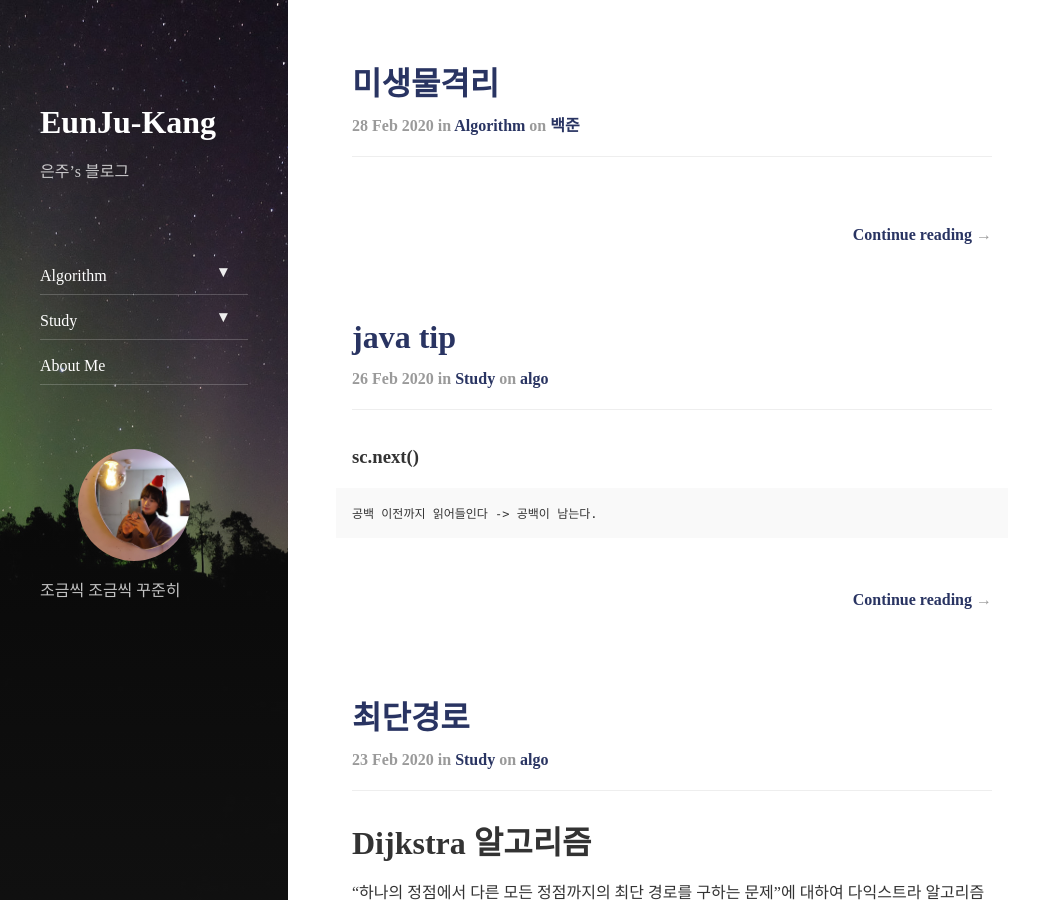
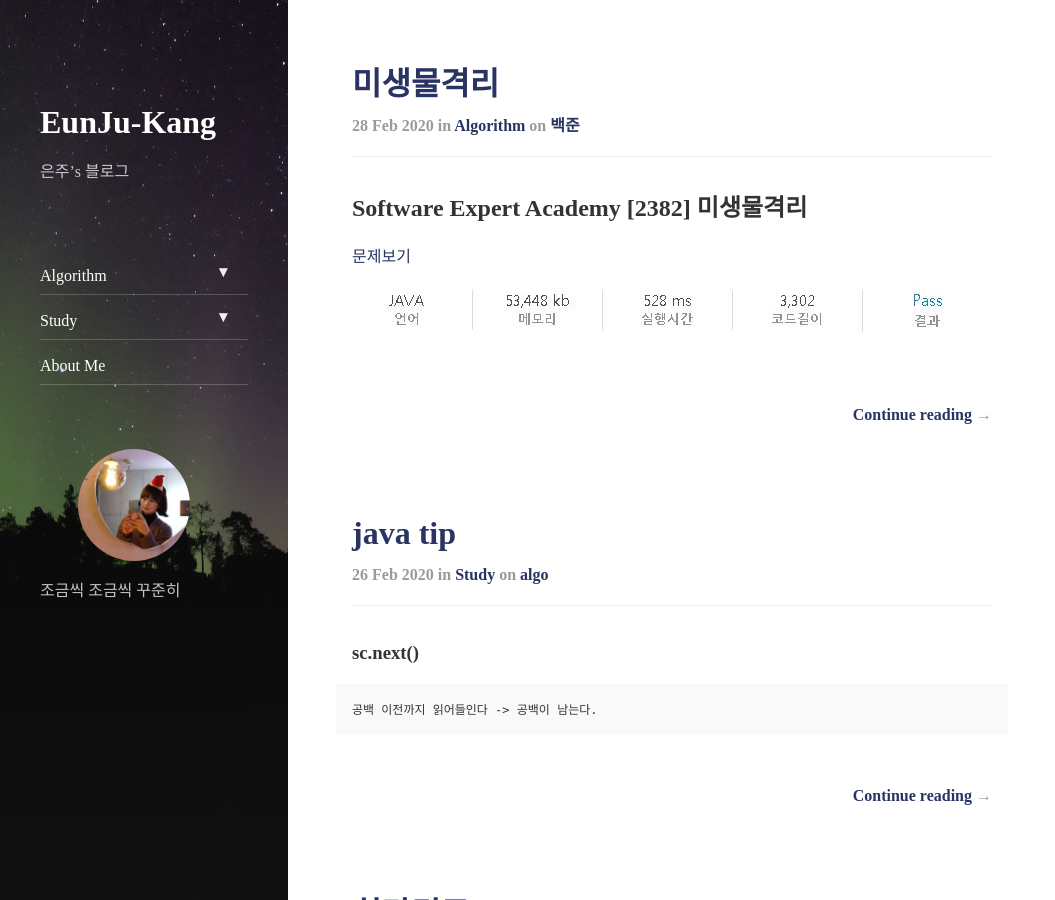
Before and after one commit to EunJu-Kang/EunJu-Kang.github.io, a Jekyll site: the page built from index.html, in a window 1280 px wide and 900 px high. Shown: the whole window, without its empty margins (0-1055 px from the left). Built offline with Jekyll 4.4.1, drawn with Linux system fonts in a browser that asks for light colours; nearby versions of some CDN libraries; the list of posts is cut into pages by our own code; part of the change alters nothing that is shown.

Commit message:
Update 2020-02-28-algo-2382-미생물격리.md

```diff
--- a/_posts/2020-02-28-algo-2382-미생물격리.md
+++ b/_posts/2020-02-28-algo-2382-미생물격리.md
@@ -5,3 +5,158 @@ subtitle:   "2382"
 categories: Algorithm
 tags: BOJ
 ---
+
+## Software Expert Academy [2382] 미생물격리
+[문제보기](https://swexpertacademy.com/main/code/problem/problemDetail.do?contestProbId=AV597vbqAH0DFAVl) <br>
+![Alt text](/assets/img/SWexpert/2382.JPG)
+
+### 소스코드
+
+~~~ java
+import java.io.BufferedReader;
+import java.io.IOException;
+import java.io.InputStreamReader;
+import java.util.ArrayList;
+import java.util.Collections;
+import java.util.List;
+import java.util.StringTokenizer;
+
+public class Solution {
+	static class Micro implements Comparable<Micro> {
+		int r;
+		int c;
+		long cnt;
+		int dir;
+		int num;
+
+		public Micro(int r, int c, long cnt, int dir, int num) {
+			this.r = r;
+			this.c = c;
+			this.cnt = cnt;
+			this.dir = dir;
+			this.num = num;
+		}
+
+		@Override
+		public int compareTo(Micro o) {
+			if (this.cnt > o.cnt) {
+				return 1;
+			} else if (this.cnt < o.cnt) {
+				return -1;
+			} else
+				return 0;
+		}
+	}
+
+	static int N, M, K;
+	static long ans;
+	static List<Micro>[][] micro;
+	static Micro[] memo;
+	static int[] dx = { -1, 1, 0, 0 };
+	static int[] dy = { 0, 0, -1, 1 };
+
+	public static void main(String[] args) throws NumberFormatException, IOException {
+		BufferedReader br = new BufferedReader(new InputStreamReader(System.in));
+		int T = Integer.parseInt(br.readLine());
+
+		for (int tc = 1; tc <= T; tc++) {
+			StringTokenizer st = new StringTokenizer(br.readLine());
+			N = Integer.parseInt(st.nextToken());
+			M = Integer.parseInt(st.nextToken());
+			K = Integer.parseInt(st.nextToken());
+			micro = new ArrayList[N][N];
+			memo = new Micro[K];
+			ans = 0;
+
+			for (int i = 0; i < N; i++) {
+				for (int j = 0; j < N; j++) {
+					micro[i][j] = new ArrayList<>();
+				}
+			}
+
+			for (int i = 0; i < K; i++) {
+				st = new StringTokenizer(br.readLine());
+				int r = Integer.parseInt(st.nextToken());
+				int c = Integer.parseInt(st.nextToken());
+				int cnt = Integer.parseInt(st.nextToken());
+				int dir = Integer.parseInt(st.nextToken()) - 1;
+				Micro m = new Micro(r, c, cnt, dir, i);
+				micro[r][c].add(m);
+				memo[i] = m;
+				ans += cnt;
+			}
+			go(0);
+			System.out.println("#" + tc + " " + ans);
+		}
+	}
+
+	public static void go(int time) {
+		if (time == M)
+			return;
+
+		for (int i = 0; i < K; i++) {
+			if (memo[i].cnt == 0)
+				continue;
+			Micro m = memo[i];
+			int x = m.r + dx[m.dir];
+			int y = m.c + dy[m.dir];
+
+			if (isRange(x, y)) {
+				long c = m.cnt / 2;
+				long diff = m.cnt - c;
+				ans -= diff;
+				m.cnt = c;
+				if (m.cnt == 0) {
+					memo[i].cnt = 0;
+					micro[m.r][m.c].remove(0);
+					continue;
+				}
+				if (m.dir == 0) {
+					m.dir = 1;
+				} else if (m.dir == 1) {
+					m.dir = 0;
+				} else if (m.dir == 2) {
+					m.dir = 3;
+				} else if (m.dir == 3) {
+					m.dir = 2;
+				}
+			}
+			micro[m.r][m.c].remove(0);
+			m.r = x;
+			m.c = y;
+			micro[x][y].add(m);
+		}
+
+		chk();
+		if (time < M)
+			go(time + 1);
+	}
+
+	public static void chk() {
+		for (int i = 0; i < N; i++) {
+			for (int j = 0; j < N; j++) {
+				if (micro[i][j].size() > 1) {
+					long sum = 0;
+					int size = micro[i][j].size();
+					Collections.sort(micro[i][j]);
+					Micro biggest = micro[i][j].get(size - 1);
+					int dir = biggest.dir;
+					int num = biggest.num;
+					while (!micro[i][j].isEmpty()) {
+						Micro m = micro[i][j].get(0);
+						sum += m.cnt;
+						memo[m.num].cnt = 0;
+						micro[i][j].remove(0);
+					}
+					micro[i][j].add(new Micro(i, j, sum, dir, num));
+					memo[micro[i][j].get(0).num].cnt = sum;
+				}
+			}
+		}
+	}
+
+	public static boolean isRange(int x, int y) {
+		return x == 0 || y == 0 || x == N - 1 || y == N - 1;
+	}
+}
+~~~
```
